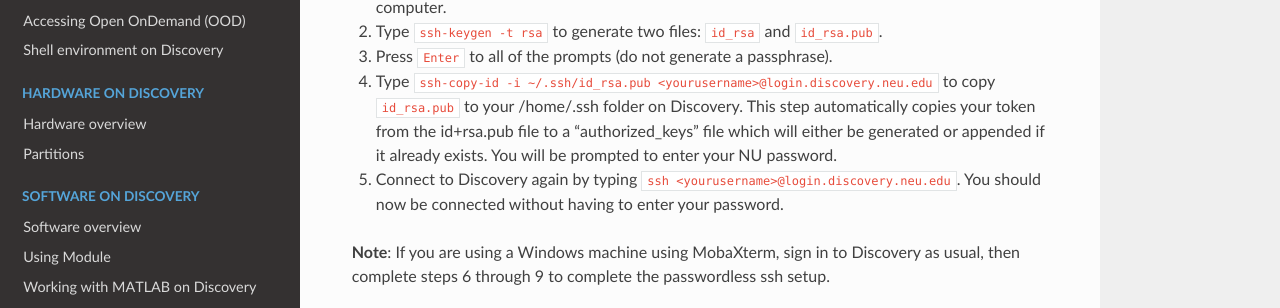
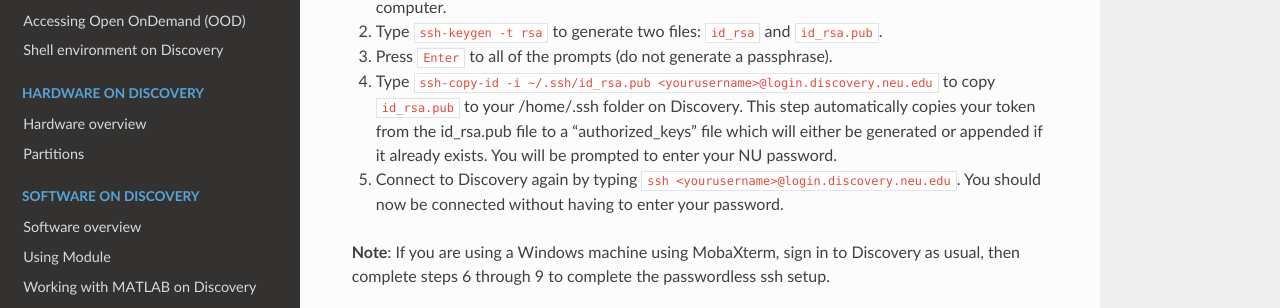
Before and after one commit to northeastern-rc/rc-public-documentation, a Sphinx documentation site: the page built from docs/source/first_steps/connect_mac.rst, in a window 1280 px wide and 900 px high, scrolled down 2182 px. Shown: the part 161-469 px from the top of the window. Built offline with Sphinx 7.4.7 and the Read the Docs theme 2.0.0, drawn with Linux system fonts in a browser that asks for light colours.

Commit message:
fixed typo

```diff
--- a/docs/source/first_steps/connect_mac.rst
+++ b/docs/source/first_steps/connect_mac.rst
@@ -76,7 +76,7 @@ add your keys to the "authorized_key" file.
 1. On a Mac, not yet connected to Discovery, open Terminal and type, ``cd ~/.ssh``. This moves you to the ssh folder on your local computer. **Note**: Make sure you're on your local computer for steps 1 through 4. If you are connected to Discovery, type ``exit`` to return to your local computer.
 2. Type ``ssh-keygen -t rsa`` to generate two files: ``id_rsa`` and ``id_rsa.pub``.
 3. Press ``Enter`` to all of the prompts (do not generate a passphrase).
-4. Type ``ssh-copy-id -i ~/.ssh/id_rsa.pub <yourusername>@login.discovery.neu.edu`` to copy ``id_rsa.pub`` to your /home/.ssh folder on Discovery. This step automatically copies your token from the id+rsa.pub file to a "authorized_keys" file which will either be generated or appended if it already exists. You will be prompted to enter your NU password.
+4. Type ``ssh-copy-id -i ~/.ssh/id_rsa.pub <yourusername>@login.discovery.neu.edu`` to copy ``id_rsa.pub`` to your /home/.ssh folder on Discovery. This step automatically copies your token from the id_rsa.pub file to a "authorized_keys" file which will either be generated or appended if it already exists. You will be prompted to enter your NU password.
 5. Connect to Discovery again by typing ``ssh <yourusername>@login.discovery.neu.edu``. You should now be connected without having to enter your password.
 
 **Note**: If you are using a Windows machine using MobaXterm, sign in to Discovery as usual, then complete steps 6 through 9 to complete the passwordless ssh setup.
```
